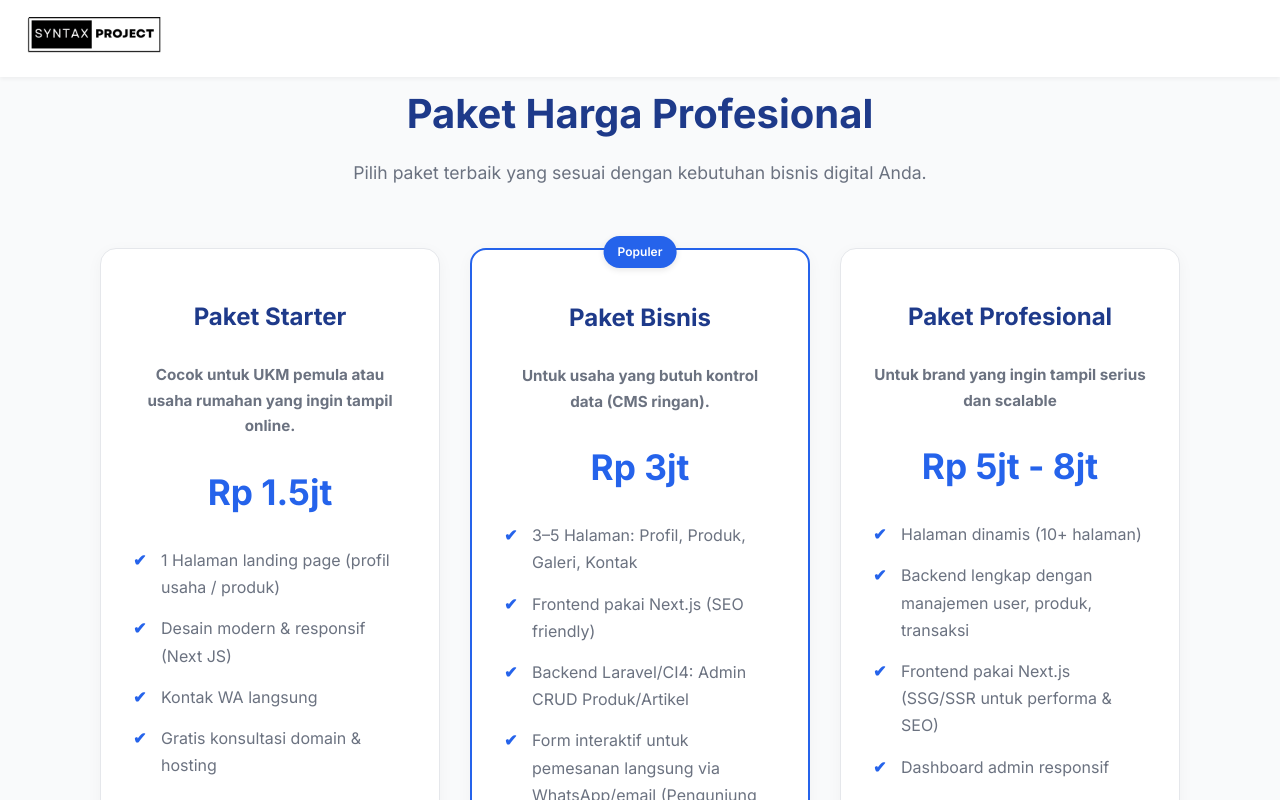
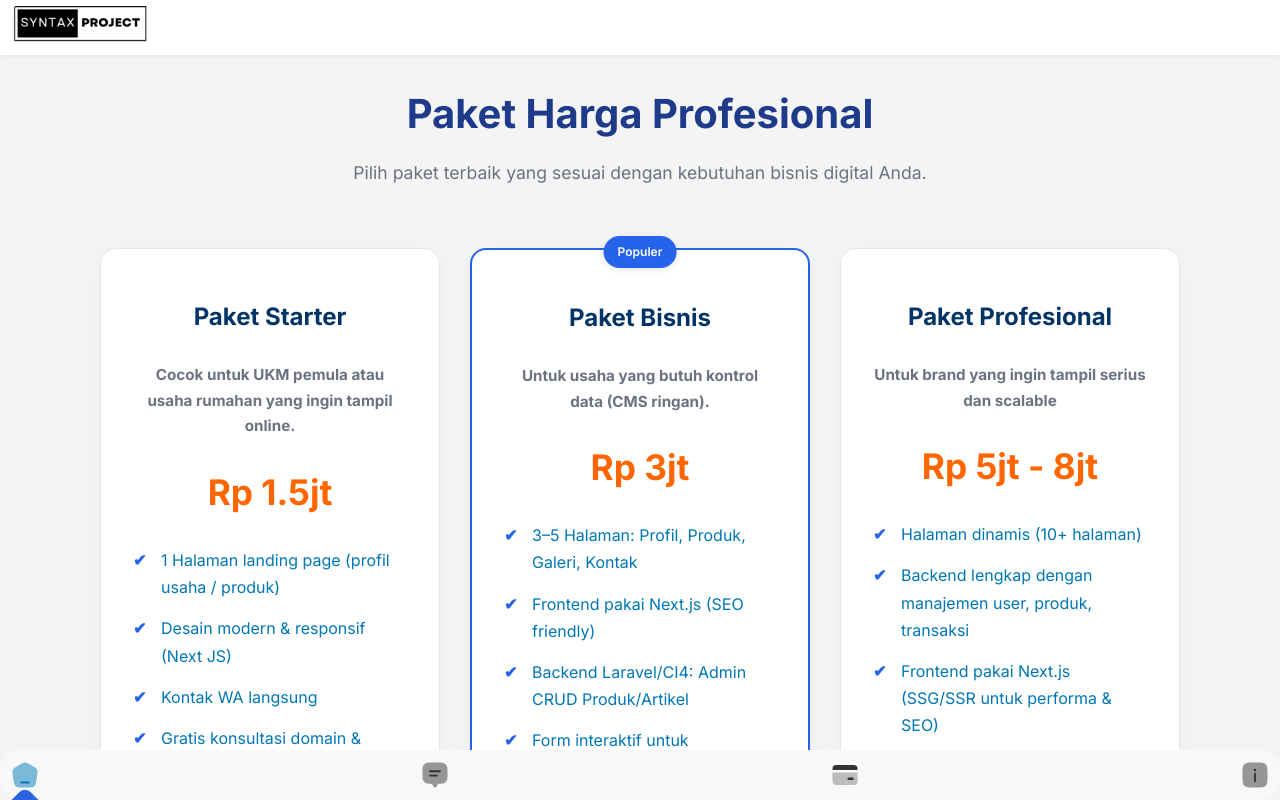
Before and after one commit to samani21/front-end-bisnisku, a Next.js app: page /syntax-project in a window 1280 px wide. Built offline with nearby package versions, Linux system fonts and the light colour scheme; a web font is replaced by a local one.

Commit message:
Memperbaiki tampilan tem service

```diff
--- a/src/components/Theme/Service1/Home.js
+++ b/src/components/Theme/Service1/Home.js
@@ -4,7 +4,7 @@ export const HomeContainer = styled.div`
   height: 100vh;
   overflow: auto;
   font-family: 'Inter', sans-serif;
-  background: #f9fafb;
+  background: #F4F4F4;
   line-height: 1.7;
   color: #1f2937;
 
@@ -14,7 +14,7 @@ export const HomeContainer = styled.div`
 `;
 
 export const HeaderContainer = styled.div`
-  padding: 12px 24px;
+  padding: 1px 10px;
   background: #ffffff;
   box-shadow: 0 2px 4px rgba(0, 0, 0, 0.05);
   position: fixed;
@@ -78,13 +78,13 @@ export const Card = styled.div`
   h3 {
     font-size: 1.5rem;
     margin-bottom: 12px;
-    color: #1e3a8a;
+    color: #003366;
   }
 
   p {
     font-size: 2.2rem;
     font-weight: 700;
-    color: #2563eb;
+    color: #FF6600;
     margin: 24px 0;
   }
 
@@ -132,7 +132,7 @@ export const Feature = styled.ul`
     position: relative;
     padding-left: 28px;
     margin: 14px 0;
-    color: #6b7280;
+    color: #0077B5;
     font-size: 1rem;
   }
 
--- /dev/null
+++ b/src/components/Theme/Service1/Navbar.js
@@ -0,0 +1,46 @@
+import styled from "styled-components";
+
+export const NavbarContainer = styled.div`
+    position: fixed;
+    bottom: 0;
+    background: #F8F8F8 ;
+    height: 50px;
+    width: 100%;
+    z-index: 5;
+    border-radius: 20px;
+`;
+
+export const Menus = styled.div`
+    display: flex;
+    justify-content: space-between;
+    align-items: center;
+    padding: 10px;
+`;
+export const Menu = styled.div`
+    cursor: pointer;
+    position: relative;
+
+    &.active::after {
+        content: "";
+    position: absolute;
+    left: 51px;
+    top: 29px;
+    transform: translateX(-50%);
+    bottom: -6px;
+    background-image: url(/icon/active.png);
+    height: 100px;
+    width: 100px;
+    background-repeat: no-repeat;
+        }
+`;
+
+export const Icon = styled.svg`
+    fill: ${(props) => (props.active ? "#0077B5" : props?.color)};
+    transition: transform 0.2s ease-in-out, fill 0.2s;
+
+    &:hover {
+        transform: scale(1.1);
+        fill: #0077B5;
+    }
+
+`;
--- a/src/pages/syntax-project/index.js
+++ b/src/pages/syntax-project/index.js
@@ -1,24 +1,29 @@
+import React, { useState } from 'react'
 import Head from 'next/head'
-import React from 'react'
-import Home from '../theme/service/theme1/Home'
+import Home from '../theme/service/theme1/Home';
+import Payment from '../components/Payment';
+import About from '../theme/food-drink/Food1/About';
+import Navbar from '../theme/service/theme1/Navbar';
+
 const detailTheme = {
-    nama: "Usahaku",
+    nama: "Syntax Project",
     logo: "/icon/logo-syntax.png",
     color_primary: "#ff660e",
     color_secondary: "#f4fbf6",
     email: "eksloba21@gmail.com",
-    url: "https://front-end-bisnisku-tqk1.vercel.app/theme/food/theme-1",
-    pos: 1234567,
-    address: "Jl.Alamat no 1",
+    url: "https://front-end-bisnisku-tqk1.vercel.app/syntax-project",
+    pos: 70247,
+    address: "Jl.Gerilya Peradapan",
     provinsi: "Kalimantan Selatan",
-    time_start: "08:01:59",
-    time_end: "11:59:59",
-    tiktok: "bisnisku.info",
-    instagram: "bisnisku_dot_info",
+    time_start: "08:00:00",
+    time_end: "22:59:59",
+    tiktok: "Belum ada",
+    instagram: "syntax_project",
     facebook: "belum ada",
-    phone: "081231139012",
+    phone: "081254130919",
 }
-const syntaxProject = () => {
+const Theme1 = () => {
+    const [viewPage, setViewPage] = useState('Home');
     return (
         <div>
             <Head>
@@ -29,9 +34,18 @@ const syntaxProject = () => {
                 <link href="https://fonts.googleapis.com/css2?family=Inter:ital,opsz,wght@0,14..32,100..900;1,14..32,100..900&display=swap" rel="stylesheet" />
                 <link href="https://fonts.googleapis.com/css2?family=Urbanist:ital,wght@0,100..900;1,100..900&display=swap" rel="stylesheet" />
             </Head>
-            <Home data={detailTheme} />
+            {
+                viewPage === 'Home' ?
+                    <Home data={detailTheme} /> :
+                    viewPage === 'Chat' ?
+                        "asas" :
+                        viewPage === 'History' ?
+                            <Payment data={detailTheme} /> :
+                            <About data={detailTheme} />
+            }
+            <Navbar viewPage={viewPage} setViewPage={setViewPage} />
         </div>
     )
 }
 
-export default syntaxProject
+export default Theme1
--- /dev/null
+++ b/src/pages/theme/service/theme1/Navbar.js
@@ -0,0 +1,38 @@
+import { Icon, Menu, Menus, NavbarContainer } from '@/components/Theme/Service1/Navbar'
+import React from 'react'
+
+const Navbar = (props) => {
+    const { viewPage, setViewPage } = props
+    return (
+        <NavbarContainer>
+            <Menus>
+                <Menu className={viewPage === 'Home' && 'active'} onClick={() => setViewPage("Home")}>
+                    <Icon xmlns="http://www.w3.org/2000/svg" width="30" height="30" viewBox="0 0 24 24" color={viewPage === 'Home' ? '#0077B5' : '#333333'}>
+                        <path fill="currentColor" d="M13.106 22h-2.212c-3.447 0-5.17 0-6.345-1.012s-1.419-2.705-1.906-6.093l-.279-1.937c-.38-2.637-.57-3.956-.029-5.083s1.691-1.813 3.992-3.183l1.385-.825C9.8 2.622 10.846 2 12 2s2.199.622 4.288 1.867l1.385.825c2.3 1.37 3.451 2.056 3.992 3.183s.35 2.446-.03 5.083l-.278 1.937c-.487 3.388-.731 5.081-1.906 6.093S16.553 22 13.106 22" opacity="0.5" />
+                        <path fill="currentColor" d="M8.25 18a.75.75 0 0 1 .75-.75h6a.75.75 0 0 1 0 1.5H9a.75.75 0 0 1-.75-.75" />
+                    </Icon>
+                </Menu>
+                <Menu className={viewPage === 'Chat' && 'active'} onClick={() => setViewPage("Chat")}>
+                    <Icon xmlns="http://www.w3.org/2000/svg" width="30" height="30" viewBox="0 0 24 24" color={viewPage === 'Chat' ? '#0077B5' : '#333333'}>
+                        <path fill="currentColor" d="m13.629 20.472l-.542.916c-.483.816-1.69.816-2.174 0l-.542-.916c-.42-.71-.63-1.066-.968-1.262c-.338-.197-.763-.204-1.613-.219c-1.256-.021-2.043-.098-2.703-.372a5 5 0 0 1-2.706-2.706C2 14.995 2 13.83 2 11.5v-1c0-3.273 0-4.91.737-6.112a5 5 0 0 1 1.65-1.651C5.59 2 7.228 2 10.5 2h3c3.273 0 4.91 0 6.113.737a5 5 0 0 1 1.65 1.65C22 5.59 22 7.228 22 10.5v1c0 2.33 0 3.495-.38 4.413a5 5 0 0 1-2.707 2.706c-.66.274-1.447.35-2.703.372c-.85.015-1.275.022-1.613.219c-.338.196-.548.551-.968 1.262" opacity="0.5" />
+                        <path fill="currentColor" d="M7.25 9A.75.75 0 0 1 8 8.25h8a.75.75 0 0 1 0 1.5H8A.75.75 0 0 1 7.25 9m0 3.5a.75.75 0 0 1 .75-.75h5.5a.75.75 0 0 1 0 1.5H8a.75.75 0 0 1-.75-.75" />
+                    </Icon>
+                </Menu>
+                <Menu className={viewPage === 'History' && 'active'} onClick={() => setViewPage("History")}>
+                    <Icon xmlns="http://www.w3.org/2000/svg" width="30" height="30" viewBox="0 0 24 24" color={viewPage === 'History' ? '#0077B5' : '#333333'}>
+                        <path fill="currentColor" d="M22 10v7a3 3 0 0 1-3 3H5a3 3 0 0 1-3-3v-7z" class="duoicon-secondary-layer" opacity="0.3" />
+                        <path fill="currentColor" d="M19 4a3 3 0 0 1 3 3v1H2V7a3 3 0 0 1 3-3zm-1 10h-3a1 1 0 1 0 0 2h3a1 1 0 1 0 0-2" class="duoicon-primary-layer" />
+                    </Icon>
+                </Menu>
+                <Menu className={viewPage === 'About' && 'active'} onClick={() => setViewPage("About")}>
+                    <Icon xmlns="http://www.w3.org/2000/svg" width="30" height="30" viewBox="0 0 24 24" color={viewPage === 'About' ? '#0077B5' : '#333333'}>
+                        <path fill="currentColor" d="M12 22c-4.714 0-7.071 0-8.536-1.465C2 19.072 2 16.714 2 12s0-7.071 1.464-8.536C4.93 2 7.286 2 12 2s7.071 0 8.535 1.464C22 4.93 22 7.286 22 12s0 7.071-1.465 8.535C19.072 22 16.714 22 12 22" opacity="0.5" />
+                        <path fill="currentColor" d="M12 17.75a.75.75 0 0 0 .75-.75v-6a.75.75 0 0 0-1.5 0v6c0 .414.336.75.75.75M12 7a1 1 0 1 1 0 2a1 1 0 0 1 0-2" />
+                    </Icon>
+                </Menu>
+            </Menus>
+        </NavbarContainer >
+    )
+}
+
+export default Navbar
```
Also changed, not shown: src/pages/theme/service/theme1/index.js (+24 -11 lines), public/icon/active.png (added).
